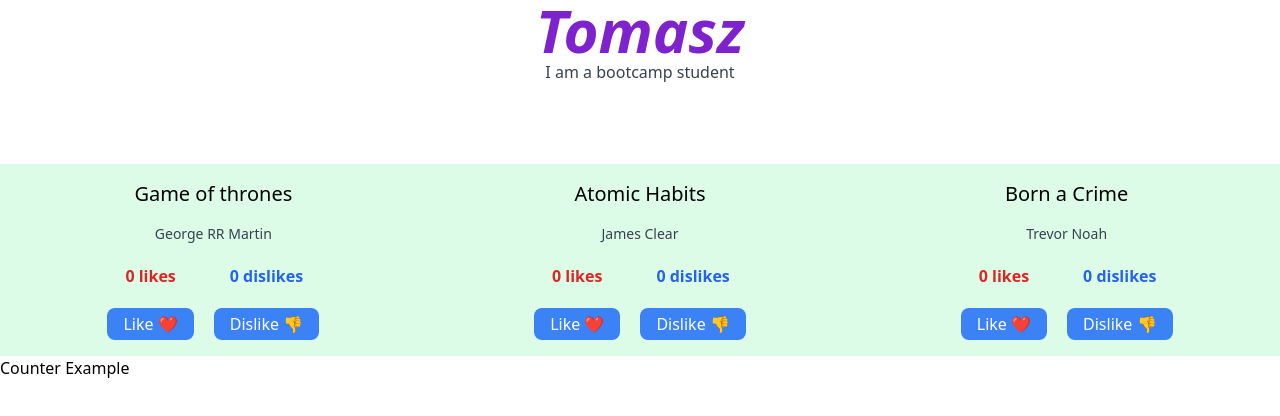
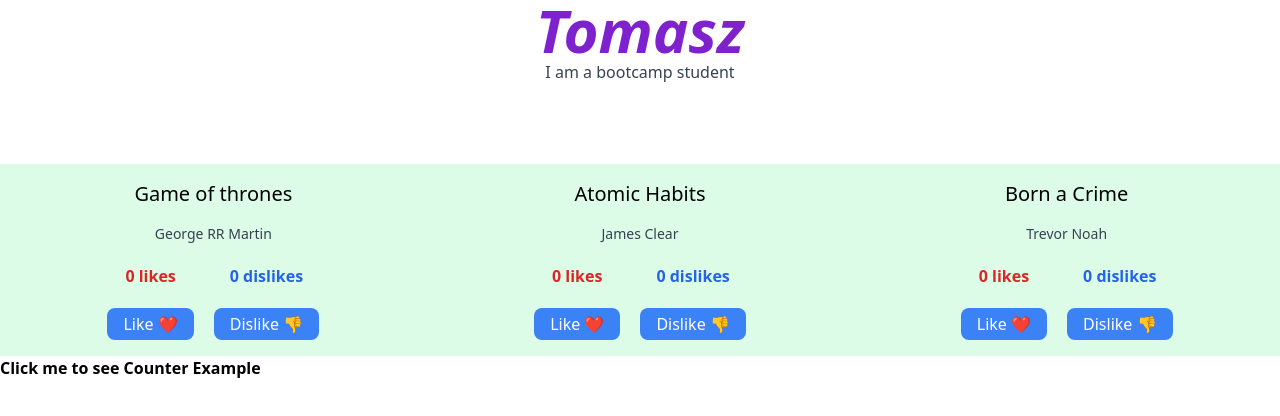
Before and after one commit to TomaszSarmata/quick-revision, a Next.js app: page / in a window 1280 px wide. Shown: the top 416 px of the page. Built offline with nearby package versions, Linux system fonts and the light colour scheme.

Commit message:
highlighted the link for counter example

```diff
--- a/pages/index.js
+++ b/pages/index.js
@@ -11,7 +11,9 @@ export default function Home() {
 
       <BookGrid></BookGrid>
 
-      <a href="/example">Counter Example</a>
+      <a href="/example" className="font-bold decoration-2 hover:underline">
+        Click me to see Counter Example
+      </a>
     </div>
   );
 }
```
